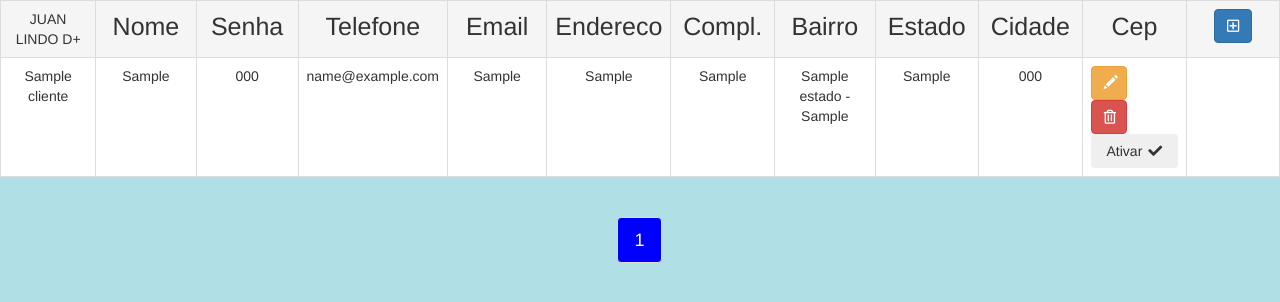
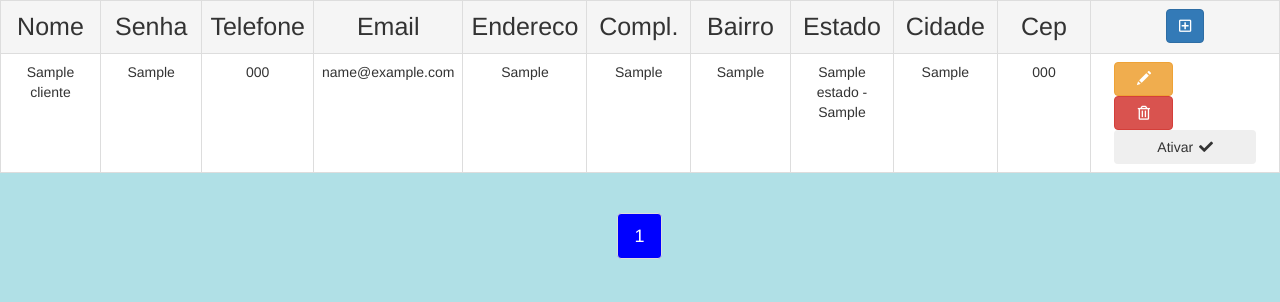
Before and after one commit to TheDarkerInsideU/php, a PHP site: page /index.php in a window 1280 px wide. Shown: the part 72-374 px from the top of the page. Run offline with PHP 8.4, Linux system fonts and the light colour scheme; tables that the repository leaves empty or names only in its code hold one stand-in row (values such as "Sample post"); some libraries are stand-ins or nearby versions.

Commit message:
Att branch

```diff
--- a/index.php
+++ b/index.php
@@ -94,7 +94,6 @@ if(isset($_GET['id']) && !empty($_GET['id'])){
 				<div class="table-responsive row-md-12" id="essa">
 					<table class="table table-responsive table-bordered" style="background-color: white;">
 						<tr class="active">
-							<td>JUAN LINDO D+</td>
 							<td class="col-md-1" style="text-align: center; font-size: 25px;">Nome</td>
 							<td class="col-md-1" style="text-align: center; font-size: 25px;">Senha</td>
 							<td class="col-md-1" style="text-align: center; font-size: 25px;">Telefone</td>
@@ -105,7 +104,7 @@ if(isset($_GET['id']) && !empty($_GET['id'])){
 							<td class="col-md-1" style="text-align: center; font-size: 25px;">Estado</td>
 							<td class="col-md-1" style="text-align: center; font-size: 25px;">Cidade</td>
 							<td class="col-md-1" style="text-align: center; font-size: 25px;">Cep</td>
-							<td class="col-md-1" style="text-align: center;">
+							<td class="col-md-2" style="text-align: center;">
 							<!-- Aqui usa-se a url de forma a deixar o id nulo, para q nas regras
 								conseguintes ele consiga satisfazer-las a fim de adicionar um usuário-->
 
@@ -194,9 +193,9 @@ if(isset($_GET['id']) && !empty($_GET['id'])){
 								<td class="col-md-1" style="text-align: center;"><?php echo $row['n'] . ' - ' . $row['uf'];?></td>
 								<td class="col-md-1" style="text-align: center;"><?php echo $row['cidade']; ?></td>
 								<td class="col-md-1" style="text-align: center;"><?php echo $row['cep']; ?></td>
-								<td class="" style="text-align: center;">
-									<div class="col-md-15">
-									<button type="button" class="btn btn-warning btn-form col-md-5" test-id='1' style="margin-right: 16.5px;" data-id="<?php echo $row['id'];?>">
+								<td class="col-md-2" style="text-align: center;">
+									<div class="col-md-12">
+									<button type="button" class="btn btn-warning btn-form col-md-5" test-id='1' style="margin-right: 27.5px;" data-id="<?php echo $row['id'];?>">
 										<i class="glyphicon glyphicon-pencil"></i>
 									</button>
 									<a href="index.php?id=<?php echo $row['id'];?>" class="btn btn-danger col-md-5" style="" name="delete" type="submit">
@@ -204,7 +203,7 @@ if(isset($_GET['id']) && !empty($_GET['id'])){
 									</a>
 
 
-								</div>
+
 								<?php
 
 								if($row['status'] == 1){ ?>
@@ -220,6 +219,7 @@ if(isset($_GET['id']) && !empty($_GET['id'])){
 								}
 
 								?>
+							</div>
 							</td>
 							</tr>
 						<?php } ?>
--- a/modal_form.php
+++ b/modal_form.php
@@ -116,7 +116,7 @@ if (isset($_POST) && !empty($_POST) && !isset($_POST['stat'])) {
 
 		while($row = mysqli_fetch_array($resultando)) { ?>
 
-		<option class="uf" value="<?php echo $row['id']; ?>"><?php echo $row['uf']; ?></option>
+		<option value="<?php echo $row['id']; ?>"><?php echo $row['nome']. ' - ' .$row['uf']; ?></option>
 
 	<?php
 
```
